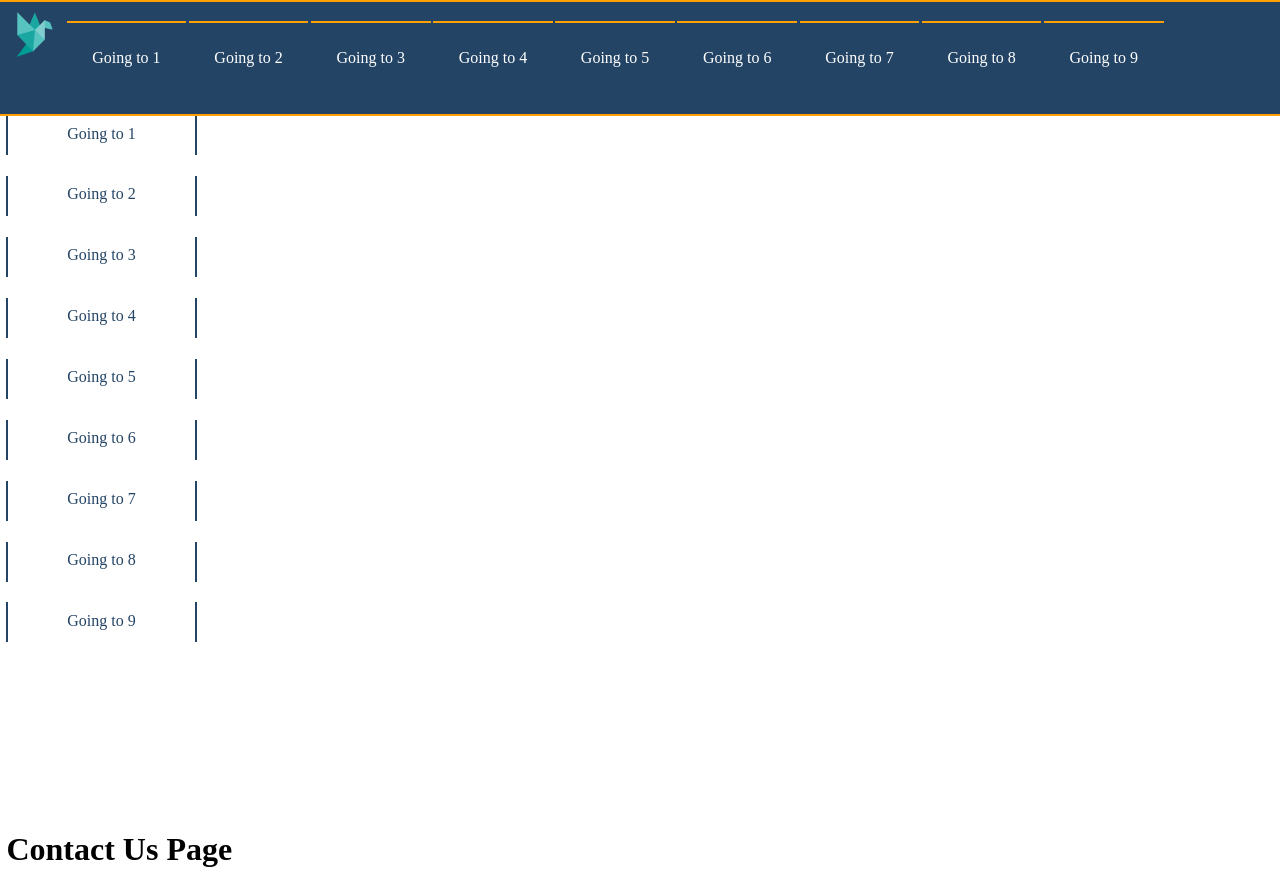
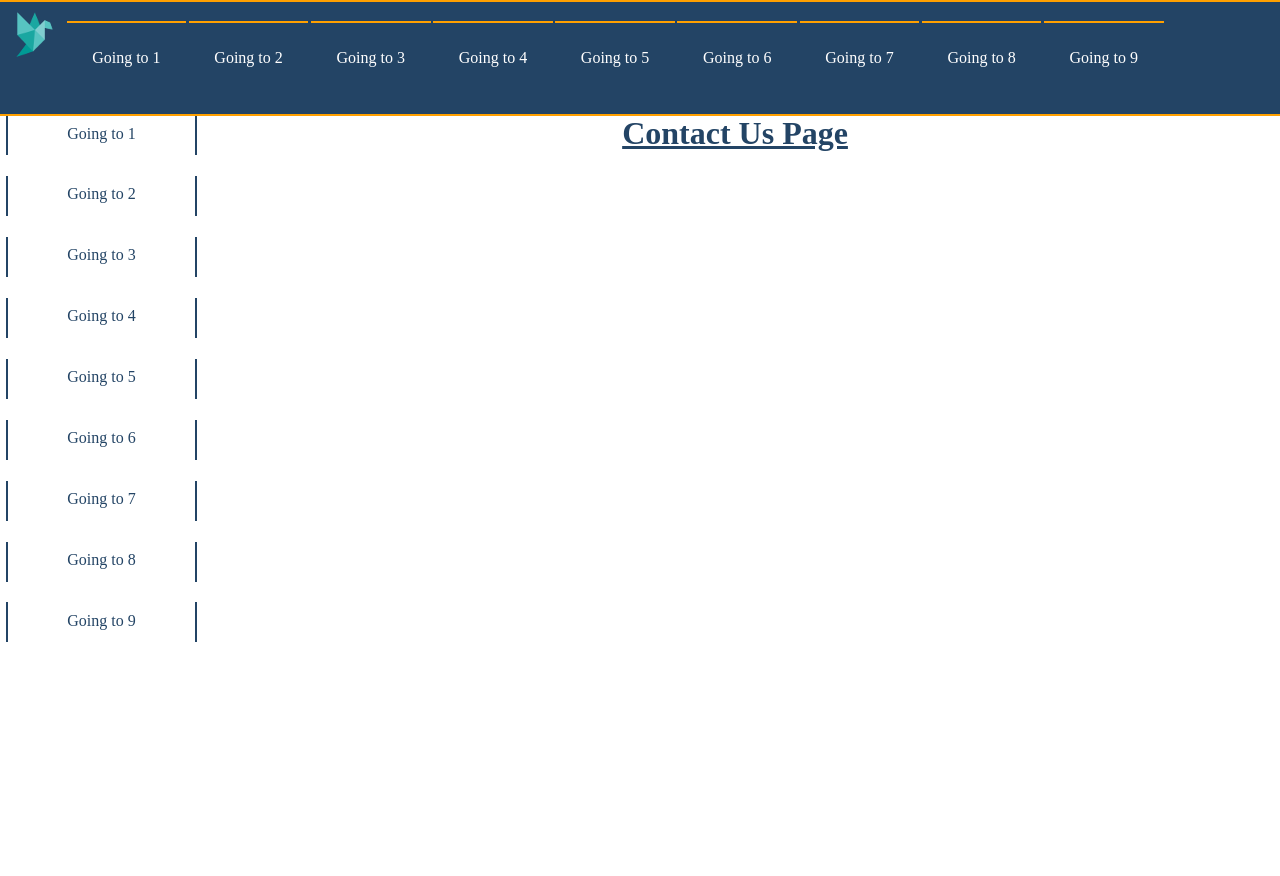
Before and after one commit to kirilyanev/origami, a React (Create React App) app in the folder client/: page /contact-us in a window 1280 px wide. After the commit the page ends 839 px from the top, so only its background shows below. Built offline with nearby package versions, Linux system fonts and the light colour scheme; no server answers.

Commit message:
Add className in Contact.js for the css

```diff
--- a/client/src/components/ContactUs/ContactUs.js
+++ b/client/src/components/ContactUs/ContactUs.js
@@ -1,4 +1,8 @@
 
-const ContactUs = () => <h1>Contact Us Page</h1>;
+const ContactUs = () => (
+    <main className="main-container">
+        <h1>Contact Us Page</h1>
+    </main>
+);
 
 export default ContactUs;
```
